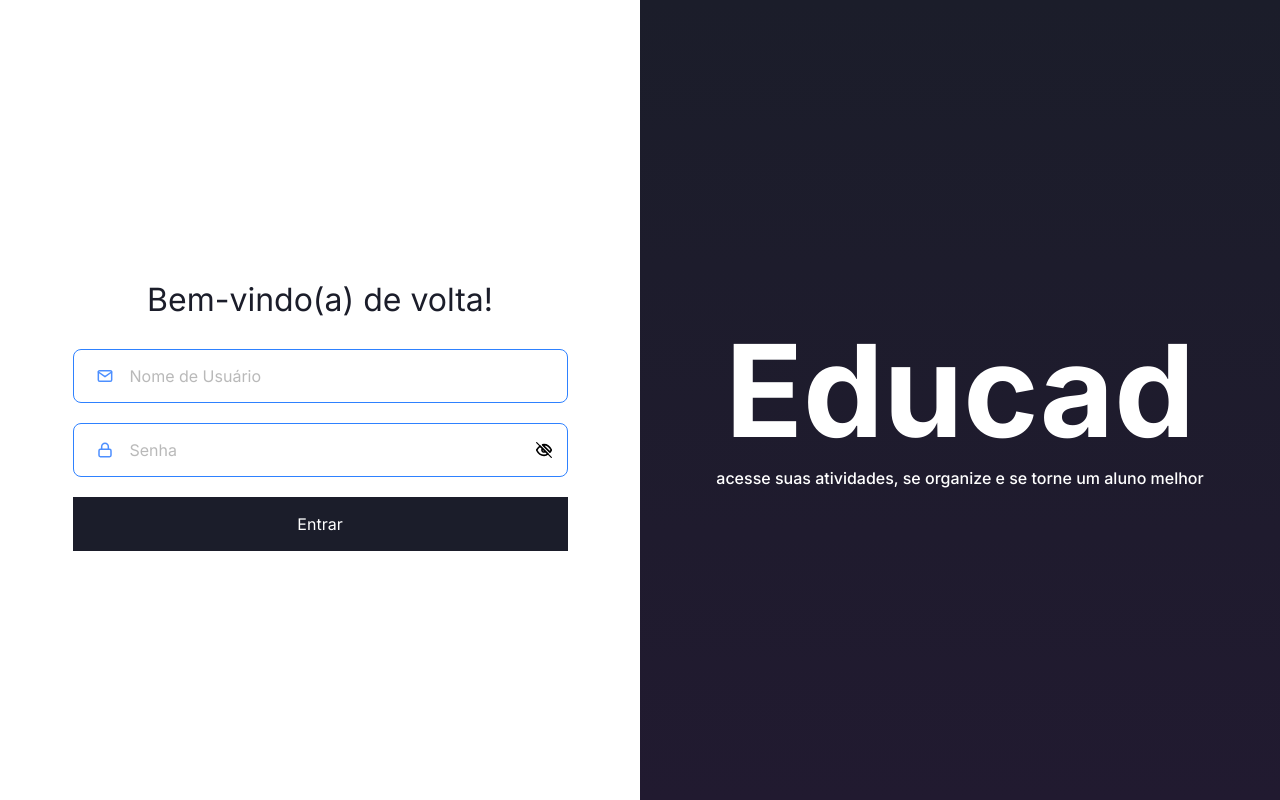
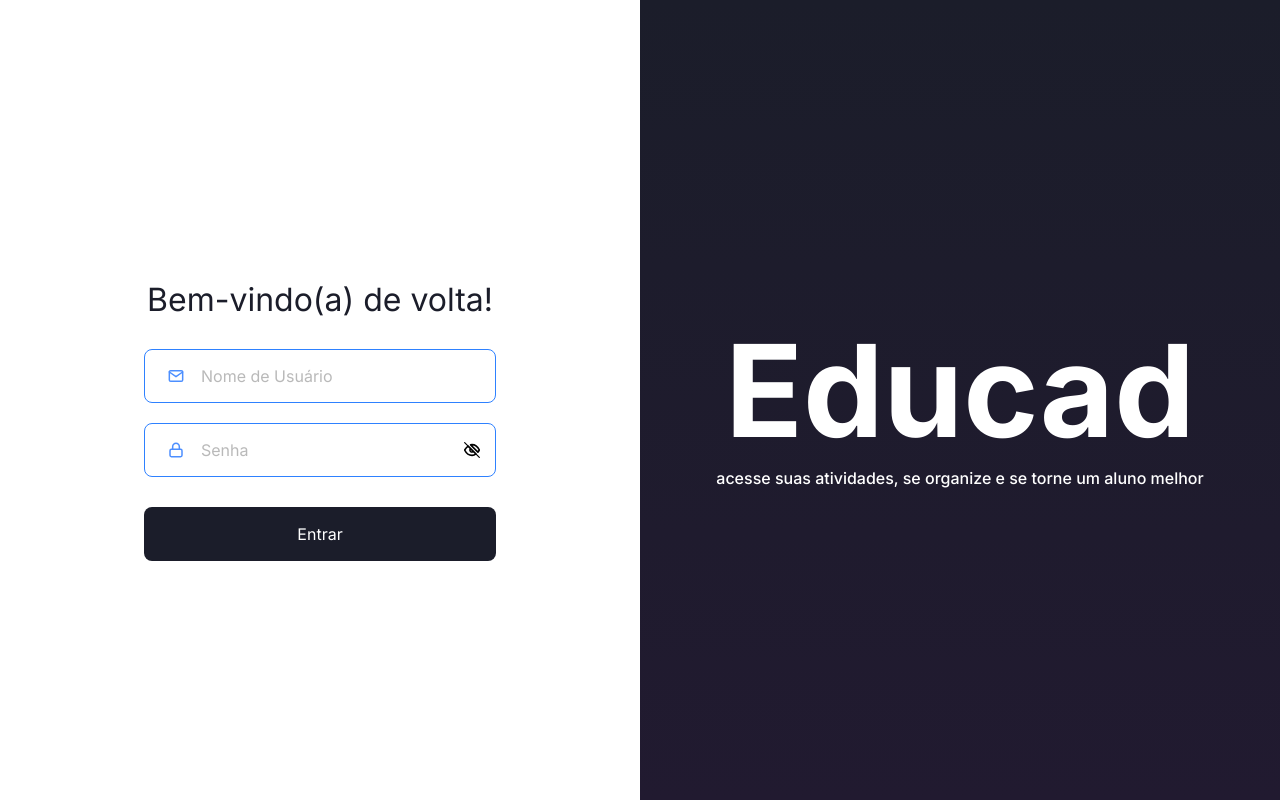
Before and after one commit to hercules-sousa/educad-frontend, a React (Create React App) app: page / in a window 1280 px wide. Built offline with nearby package versions, Linux system fonts and the light colour scheme.

Commit message:
Pequenas melhoras no form de login.

```diff
--- a/src/components/Button/styles.ts
+++ b/src/components/Button/styles.ts
@@ -9,6 +9,7 @@ interface StyledButtonProps {
 export const StyledButton = styled.button<StyledButtonProps>`
   align-items: center;
   background-color: ${props => props.backgroundColor || "#1b1d2a"};
+  border-radius: 8px;
   cursor: pointer;
   display: flex;
   justify-content: center;
--- a/src/components/Input/styles.ts
+++ b/src/components/Input/styles.ts
@@ -35,7 +35,7 @@ export const StyledDiv = styled.div<StyledDivProps>`
   display: flex;
   position: relative;
   align-items: center;
-  width: 495px;
+  width: 100%;
   height: 54px;
   margin-top: ${props => `${props.marginTop}px` || 0};
 `
--- a/src/pages/LoginPage/index.tsx
+++ b/src/pages/LoginPage/index.tsx
@@ -70,7 +70,7 @@ const LoginPage = () => {
             <Button
               onClick={() => handleLoginSubmit()}
               text="Entrar"
-              marginTop={20}
+              marginTop={30}
             />
           </StyledInputContainer>
         </StyledForm>
--- a/src/pages/LoginPage/styles.ts
+++ b/src/pages/LoginPage/styles.ts
@@ -15,6 +15,7 @@ export const LoginForm = styled.div`
   height: 100vh;
   flex-direction: column;
   margin: auto;
+  width: 100%;
 `;
 
 export const StyledForm = styled.form`
@@ -31,6 +32,7 @@ export const StyledInputContainer = styled.div`
   display: flex;
   flex-direction: column;
   justify-content: space-between;
+  width: 55%;
 `
 
 export const StyledWelcome = styled.h2`
```
